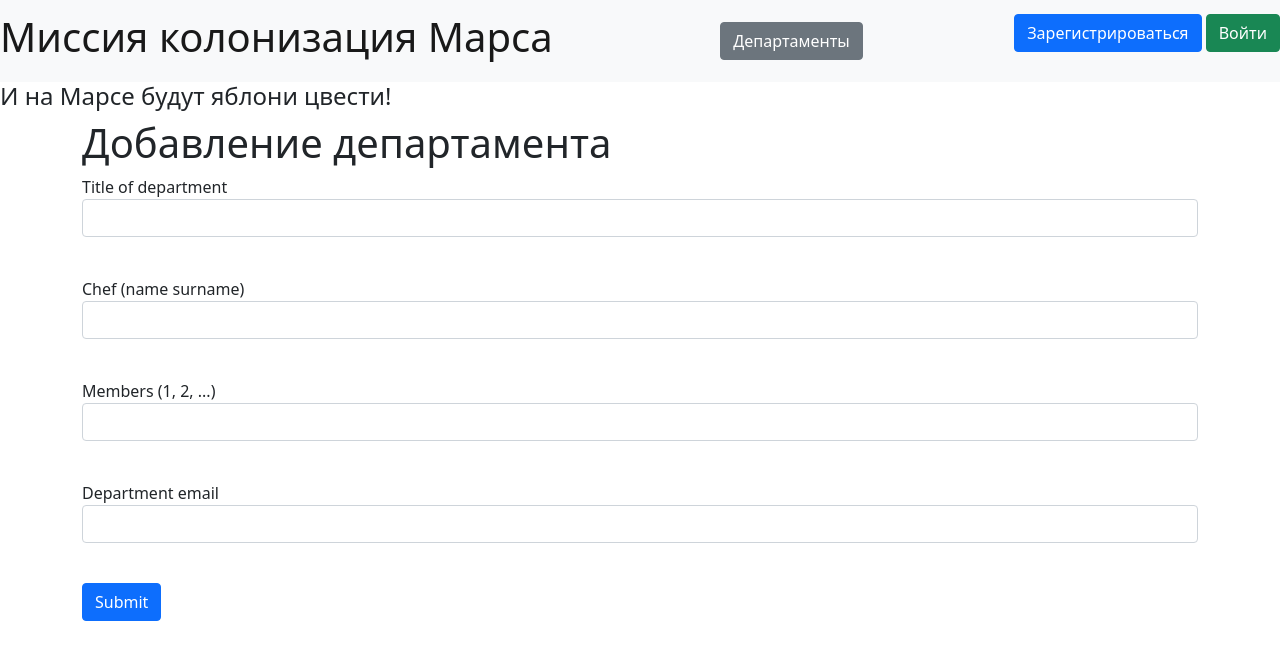
After one commit to Melekh11/flask_cool, a Flask app: page /add_department in a window 1280 px wide. The commit adds this page. Shown: the top 660 px of the page. Run offline with Flask 2, Linux system fonts and the light colour scheme.

Commit message:
Добавление департаментов

```diff
--- /dev/null
+++ b/forms/add_department.py
@@ -0,0 +1,13 @@
+import sqlalchemy
+import datetime
+from flask_wtf import FlaskForm
+from wtforms import PasswordField, StringField, TextAreaField, SubmitField, EmailField, IntegerField, BooleanField, DateField
+from wtforms.validators import DataRequired
+
+
+class AddDepartment(FlaskForm):
+    title = StringField("Title of department", validators=[DataRequired()])
+    chef = StringField("Chef (name surname)", validators=[DataRequired()])
+    members = StringField("Members (1, 2, ...)", validators=[DataRequired()])
+    department_email = EmailField("Department email", validators=[DataRequired()])
+    submit = SubmitField("Submit")
--- a/main.py
+++ b/main.py
@@ -5,11 +5,13 @@ from data import db_session
 from data.users import User
 from data.jobs import Jobs
 from data.news import News
+from data.dapartments import Departments
 from forms.register import RegisterForm
 from flask_login import LoginManager, login_user, login_required, logout_user, current_user
 from forms.loginform import LoginForm
 from forms.add_news import AddNews
 from forms.add_job import AddJobs
+from forms.add_department import AddDepartment
 
 
 app = Flask(__name__)
@@ -25,6 +27,11 @@ login_manager.init_app(app)
 def main():
     db_session.global_init("db/blogs.db")
     app.run()
+
+
+@app.route("/")
+def index():
+    return redirect("all_jobs")
 
 
 @app.route("/all_jobs")
@@ -264,6 +271,86 @@ def cookie_test():
     return res
 
 
+@app.route("/departments")
+def departments():
+    db_sess = db_session.create_session()
+    departments = db_sess.query(Departments).all()
+    return render_template("departments.html", title="departments", departments=departments)
+
+
+@app.route("/add_department", methods=["GET", "POST"])
+def add_department():
+    form = AddDepartment()
+    if form.validate_on_submit():
+        db_sess = db_session.create_session()
+        s = str(form.chef.data).split()
+        name, surname = s[0], s[1]
+        print(name, surname)
+
+        dep = Departments()
+        dep.title = form.title.data
+
+        chef = db_sess.query(User).filter(User.name == name, User.surname == surname).first()
+        if not chef:
+            return render_template("add_department.html", title="Add department", form=form, message=f"no such user"
+                                                                                                     f" {name} {surname}")
+
+        dep.chef_id = chef.id
+        dep.members = form.members.data
+        dep.department_email = form.department_email.data
+        db_sess.add(dep)
+        db_sess.commit()
+        return redirect("departments")
+
+    return render_template("add_department.html", title="Add department", form=form)
+
+
+@app.route("/add_department/<int:id>", methods=["GET", "POST"])
+@login_required
+def change_dep(id):
+    form = AddDepartment()
+    db_sess = db_session.create_session()
+    dep = db_sess.query(Departments).filter(Departments.id == id).first()
+    if request.method == "GET":
+        form.title.data = dep.title
+        form.chef.data = f"{dep.chef.name} {dep.chef.surname}"
+        form.members.data = dep.members
+        form.department_email.data = dep.department_email
+
+    if form.validate_on_submit():
+        s = str(form.chef.data).split()
+        name, surname = s[0], s[1]
+        print(name, surname)
+
+        dep = db_sess.query(Departments).filter(Departments.id == id).first()
+        dep.title = form.title.data
+
+        chef = db_sess.query(User).filter(User.name == name, User.surname == surname).first()
+        if not chef:
+            abort(404)
+
+        dep.chef_id = chef.id
+
+        dep.members = form.members.data
+        dep.department_email = form.department_email.data
+        db_sess.commit()
+        return redirect("/departments")
+
+    return render_template("add_department.html", title="Add department", form=form)
+
+@app.route('/dep_delete/<int:id>', methods=['GET', 'POST'])
+@login_required
+def deps_delete(id):
+    db_sess = db_session.create_session()
+    dep = db_sess.query(Departments).filter(Departments.id == id).first()
+    if dep:
+        db_sess.delete(dep)
+        db_sess.commit()
+    else:
+        abort(404)
+    return redirect('/departments')
+
+
 @app.route("/session_test")
 def session_test():
     visits_count = session.get('visits_count', 0)
--- /dev/null
+++ b/templates/add_department.html
@@ -0,0 +1,56 @@
+{% extends "base.html" %}
+
+{% block content %}
+<h1>Добавление департамента</h1>
+    <form action="" method="post">
+        {{ form.hidden_tag() }}
+
+        <p>
+            {{ form.title.label }}<br>
+            {{ form.title(class="form-control") }}<br>
+            {% for error in form.title.errors %}
+                <div class="alert alert-danger" role="alert">
+                    {{ error }}
+                </div>
+            {% endfor %}
+        </p>
+
+        <p>
+            {{ form.chef.label }}<br>
+            {{ form.chef(class="form-control") }}<br>
+            {% for error in form.chef.errors %}
+                <div class="alert alert-danger" role="alert">
+                    {{ error }}
+                </div>
+            {% endfor %}
+        </p>
+
+        <p>
+            {{ form.members.label }}<br>
+            {{ form.members(class="form-control") }}<br>
+            {% for error in form.members.errors %}
+                <div class="alert alert-danger" role="alert">
+                    {{ error }}
+                </div>
+            {% endfor %}
+        </p>
+
+        <p>
+            {{ form.department_email.label }}<br>
+            {{ form.department_email(class="form-control") }}<br>
+            {% for error in form.department_email.errors %}
+                <div class="alert alert-danger" role="alert">
+                    {{ error }}
+                </div>
+            {% endfor %}
+        </p>
+
+        <p>{{ form.submit(type="submit", class="btn btn-primary") }}</p>
+
+        {% if message %}
+        <div class="alert alert-danger" role="alert">
+        {{ message }}
+        </div>
+        {% endif %}
+    </form>
+{% endblock %}
--- a/templates/base.html
+++ b/templates/base.html
@@ -10,6 +10,8 @@
         <a class="navbar-brand" href="#">
             <h1 class="head">Миссия колонизация Марса</h1>
         </a>
+
+        <a href="departments" class="btn btn-secondary">Департаменты</a>
 
         {% if current_user.is_authenticated %}
             <a href="add_news" class="btn btn-secondary">Добавить новость</a>
```
Also changed, not shown: data/dapartments.py (added, +17 -0 lines), templates/departments.html (added, +39 -0 lines), db/blogs.db.
